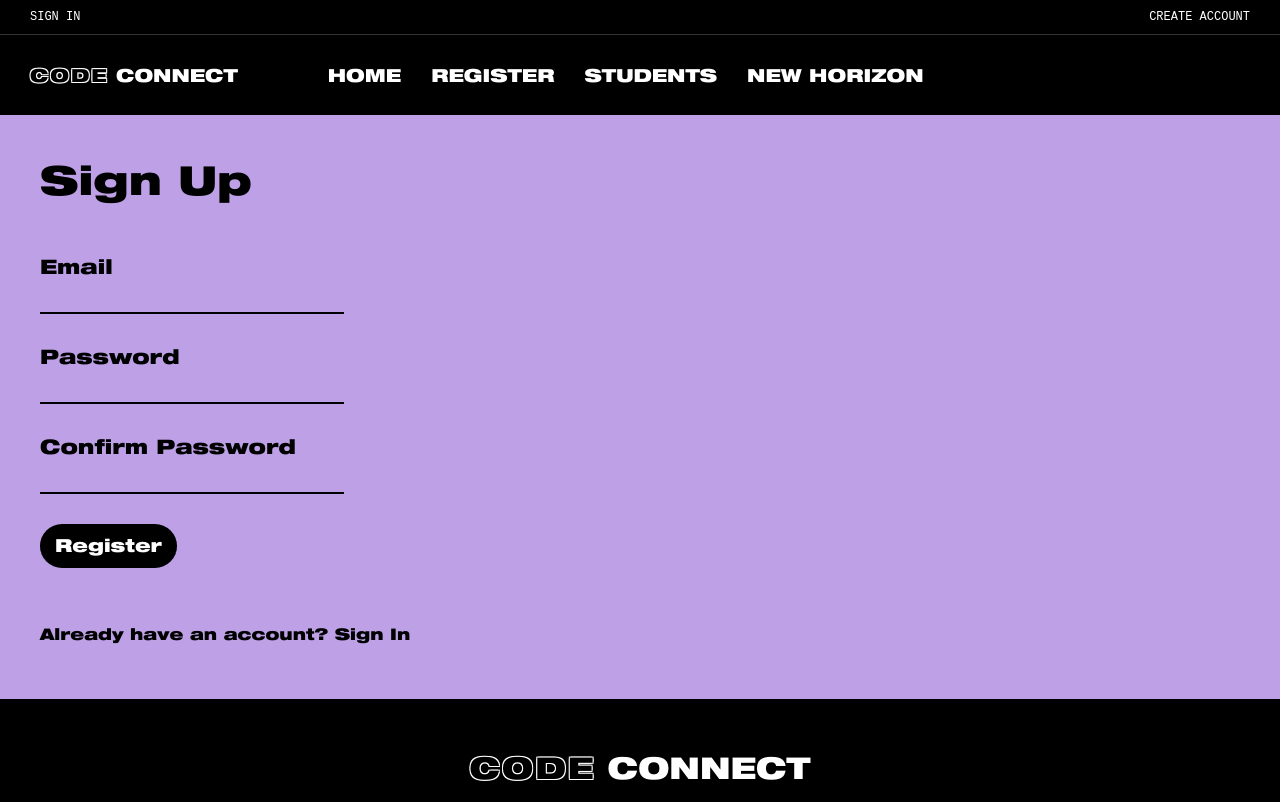
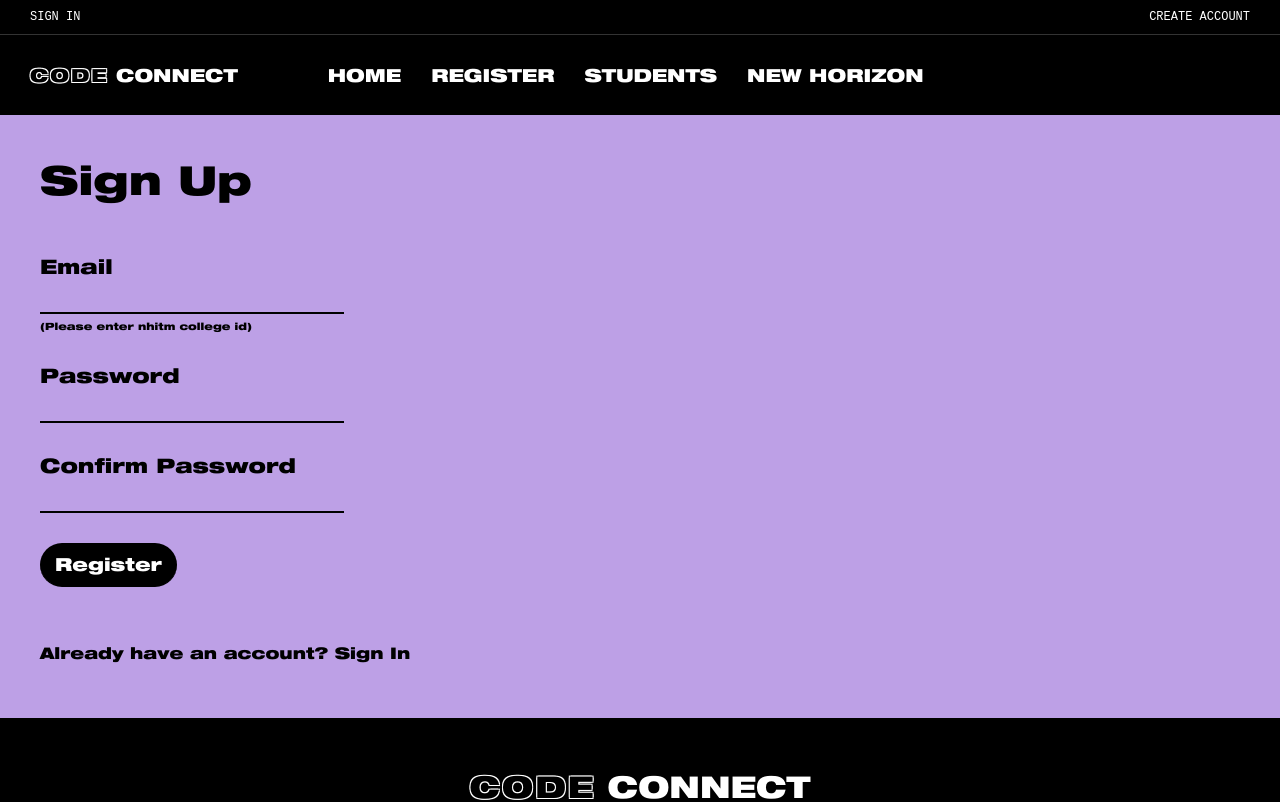
Before and after one commit to reeticodes/CodeConnect, a React (Create React App) app in the folder client/: page /register in a window 1280 px wide. Shown: the top 802 px of the page. Built offline with nearby package versions, Linux system fonts and the light colour scheme; no server answers; the HTML template or start-up script is replaced by a standard one.

Commit message:
server.js for production

```diff
--- a/client/src/components/Auth/Login.js
+++ b/client/src/components/Auth/Login.js
@@ -36,6 +36,7 @@ export const Login = ({ login, isAuthenticated }) => {
 					<div className="form-group">
 						<span>Email</span>
 						<input type="email" name="email" value={email} onChange={(e) => onChange(e)} required />
+						<span id="nhitm">(Please enter nhitm college id)</span>
 					</div>
 					<div className="form-group">
 						<span>Password</span>
--- a/client/src/components/Auth/Register.css
+++ b/client/src/components/Auth/Register.css
@@ -14,6 +14,9 @@
 	margin-bottom: 50px;
 }
 
+#nhitm{
+	font-size: 10px;
+}
 .register-form > .form-group {
 	margin-bottom: 30px;
 }
--- a/client/src/components/Auth/Register.js
+++ b/client/src/components/Auth/Register.js
@@ -40,7 +40,7 @@ export const Register = ({ setAlert, register, isAuthenticated }) => {
 				<h1>Sign Up</h1>
 				<form className="register-form" onSubmit={(e) => onSubmit(e)}>
 					<div className="form-group">
-						<span>Email</span>
+						<span id="email">Email </span>
 						<input
 							type="email"
 							name="email"
@@ -48,6 +48,7 @@ export const Register = ({ setAlert, register, isAuthenticated }) => {
 							onChange={(e) => onChange(e)}
 							//required
 						/>
+						<span id="nhitm">(Please enter nhitm college id)</span>
 					</div>
 					<div className="form-group">
 						<span>Password</span>
```
Also changed, not shown: 1 other file (tests, documents, lock files or other folders).
